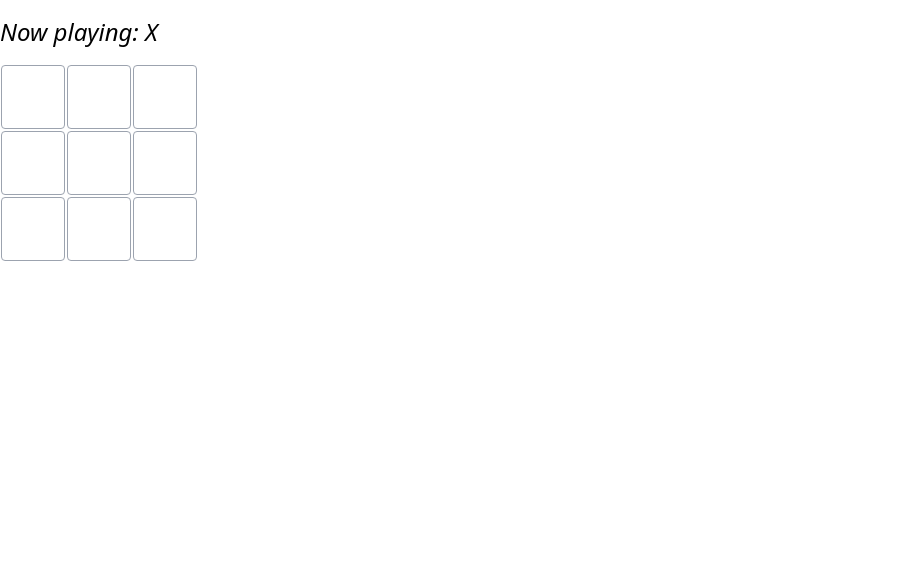
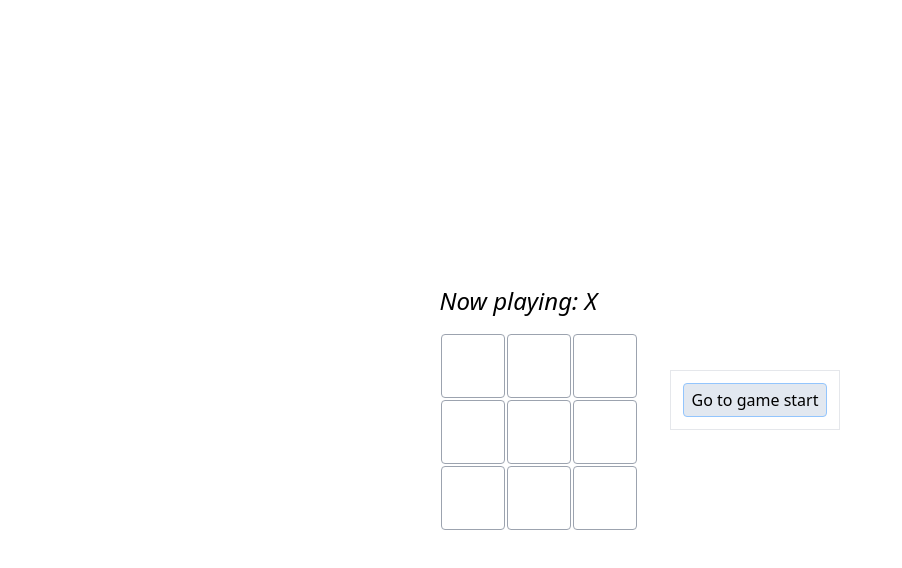
Before and after one commit to ashik-08/m1-tic-tac-toe, a React (Vite) app: page / in a window 1280 px wide. Shown: the top 568 px of the page, without its empty margins (0-902 px from the left). Built offline with nearby package versions, Linux system fonts and the light colour scheme.

Commit message:
[feat](App): add history list button to traverse through previous moves

```diff
--- a/src/App.jsx
+++ b/src/App.jsx
@@ -11,11 +11,7 @@ function Square({ value, onSquareClick }) {
   );
 }
 
-export default function Board() {
-  const [squares, setSquares] = useState(Array(9).fill(null));
-  const [xIsNext, setXIsNext] = useState(true);
-  const [gameOver, setGameOver] = useState(false);
-
+function Board({ xIsNext, squares, gameOver, onPlay }) {
   function handleClick(i) {
     if (squares[i] || calculateWinner(squares) || gameOver) {
       return;
@@ -23,11 +19,7 @@ export default function Board() {
 
     const nextSquares = squares.slice();
     xIsNext ? (nextSquares[i] = "X") : (nextSquares[i] = "O");
-    setSquares(nextSquares);
-    setXIsNext(!xIsNext);
-    if (!nextSquares.includes(null)) {
-      setGameOver(true);
-    }
+    onPlay(nextSquares);
   }
 
   const winner = calculateWinner(squares);
@@ -62,6 +54,64 @@ export default function Board() {
   );
 }
 
+export default function Game() {
+  const [history, setHistory] = useState([Array(9).fill(null)]);
+  const [xIsNext, setXIsNext] = useState(true);
+  const [gameOver, setGameOver] = useState(false);
+  const [currentMove, setCurrentMove] = useState(0);
+
+  const currentSquares = history[currentMove];
+
+  function handlePlay(nextSquares) {
+    setXIsNext(!xIsNext);
+    const nextHistory = [...history.slice(0, currentMove + 1), nextSquares];
+    setHistory(nextHistory);
+    setCurrentMove(nextHistory.length - 1);
+    setGameOver(!nextSquares.includes(null) && true);
+  }
+
+  function jumpTo(move) {
+    setCurrentMove(move);
+    setXIsNext(move % 2 === 0);
+    setGameOver(history[move].includes(null) ? false : true);
+  }
+
+  const moves = history.map((squares, move) => {
+    let description;
+    if (move === 0) {
+      description = "Go to game start";
+    } else {
+      description = `Go to move #${move}`;
+    }
+    return (
+      <li key={move}>
+        <button
+          onClick={() => jumpTo(move)}
+          className="bg-slate-200 font-medium border border-blue-300 px-2 py-1 w-full rounded"
+        >
+          {description}
+        </button>
+      </li>
+    );
+  });
+
+  return (
+    <section className="flex flex-wrap py-8 justify-center items-center gap-8 min-h-screen">
+      <div>
+        <Board
+          xIsNext={xIsNext}
+          squares={currentSquares}
+          gameOver={gameOver}
+          onPlay={handlePlay}
+        />
+      </div>
+      <div>
+        <ol className="space-y-2 border p-3">{moves}</ol>
+      </div>
+    </section>
+  );
+}
+
 function calculateWinner(squares) {
   const lines = [
     [0, 1, 2],
--- a/src/main.jsx
+++ b/src/main.jsx
@@ -1,10 +1,10 @@
 import { StrictMode } from "react";
 import { createRoot } from "react-dom/client";
-import Board from "./App.jsx";
+import Game from "./App.jsx";
 import "./index.css";
 
 createRoot(document.getElementById("root")).render(
   <StrictMode>
-    <Board />
+    <Game />
   </StrictMode>
 );
```
Also changed, not shown: src/App.css (deleted).
